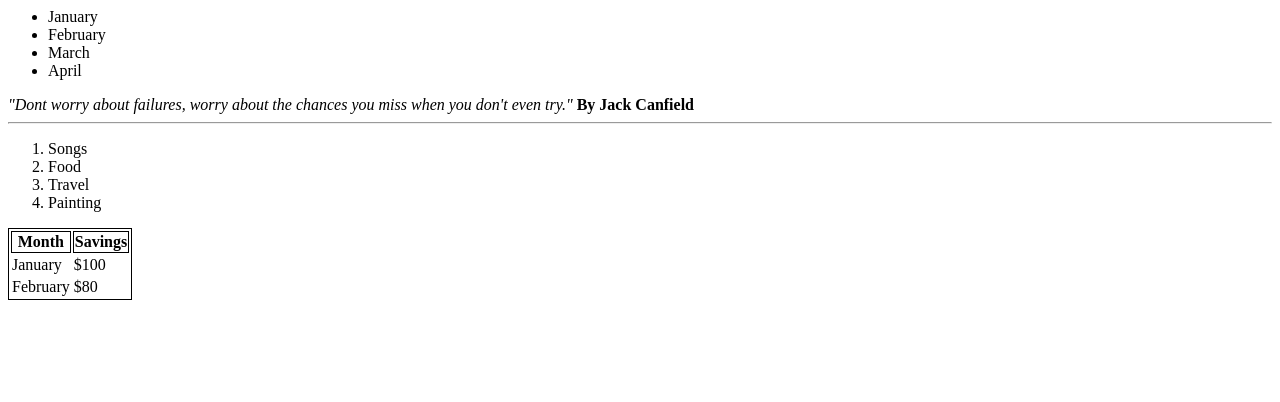
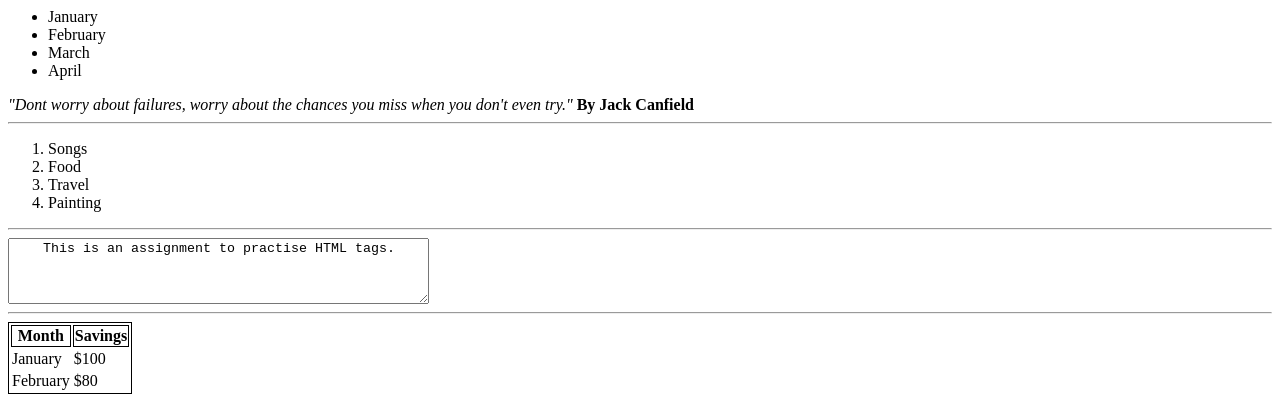
Before and after one commit to KN87/homework2, a plain HTML site: page index.html in a window 1280 px wide. Shown: the part 656-1058 px from the top of the page. Before the commit the page ends 964 px from the top, so only its background shows below. Drawn offline with Linux system fonts and the light colour scheme.

Commit message:
Added text area tag

```diff
--- a/index.html
+++ b/index.html
@@ -42,7 +42,12 @@
       <li> Travel </li>
       <li> Painting </li>
     </ol>
+    <hr>
 
+    <textarea rows="4" cols="50">
+    This is an assignment to practise HTML tags.
+    </textarea>
+    <hr>
     <table>
       <tr>
          <th>Month</th>
```
